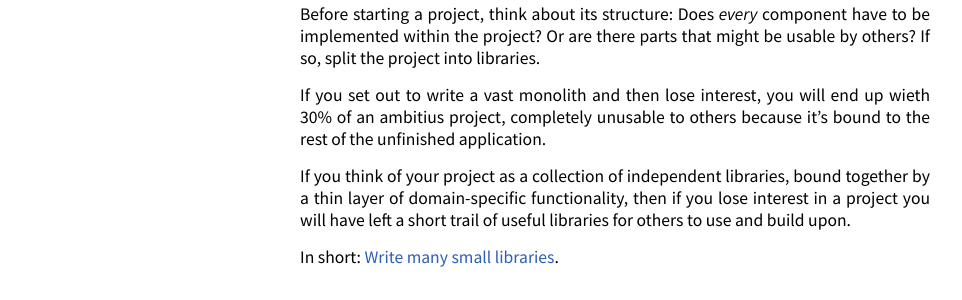
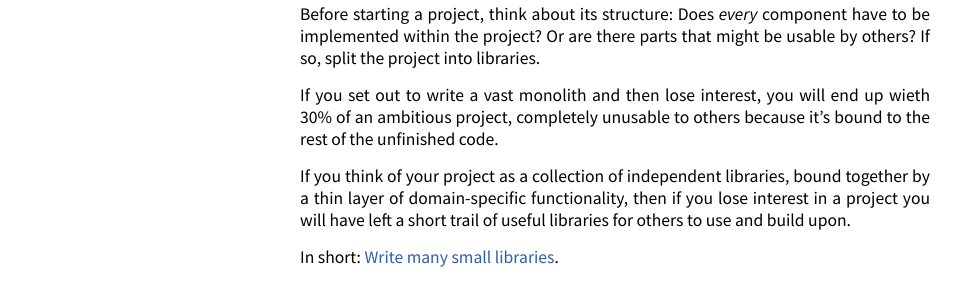
Before and after one commit to LispLang/lisplang.github.io, a Jekyll site: the page built from wiki/style-guide.md, in a window 1280 px wide and 900 px high, scrolled down 646 px. Shown: the part 176-476 px from the top of the window, without its empty margins (70-1032 px from the left). Built offline with Jekyll 4.4.1, drawn with Linux system fonts in a browser that asks for light colours; nearby versions of some CDN libraries.

Commit message:
Fix typo

```diff
--- a/wiki/style-guide.md
+++ b/wiki/style-guide.md
@@ -33,8 +33,8 @@ have to be implemented within the project? Or are there parts that might be
 usable by others? If so, split the project into libraries.
 
 If you set out to write a vast monolith and then lose interest, you will end up
-wieth 30% of an ambitius project, completely unusable to others because it's
-bound to the rest of the unfinished application.
+wieth 30% of an ambitious project, completely unusable to others because it's
+bound to the rest of the unfinished code.
 
 If you think of your project as a collection of independent libraries, bound
 together by a thin layer of domain-specific functionality, then if you lose
```
